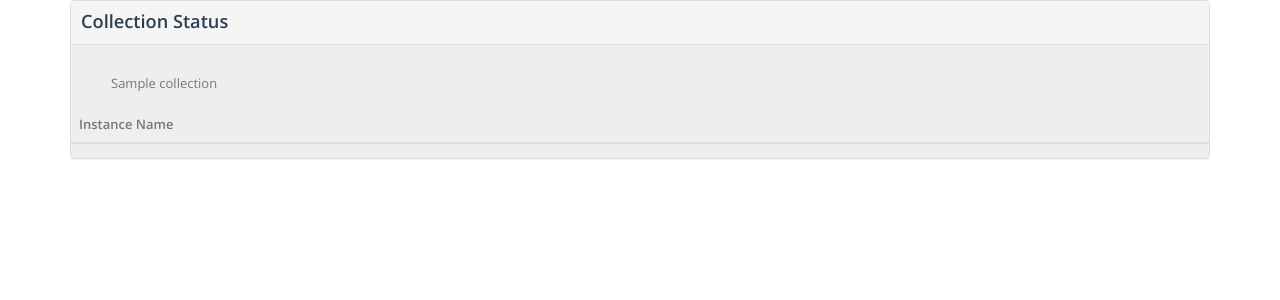
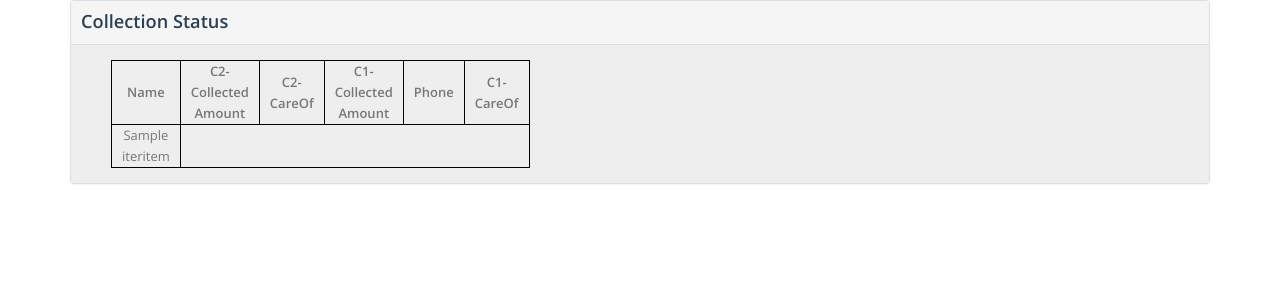
Before and after one commit to shajeerk/FlaskMongDB, a Flask app: page /collections_status in a window 1280 px wide. Shown: the part 181-481 px from the top of the page. Run offline with Flask 2, Linux system fonts and the light colour scheme; the visitor is signed in with stand-in values (Sample User, id 1); a database or web service that is not in the repository returns one stand-in record (values such as "Sample title"); lists and menus that the app fills with data are empty; some libraries are stand-ins or nearby versions; some web fonts are replaced.

Commit message:
[MOD]: Collection Status

```diff
--- a/templates/collection_status.html
+++ b/templates/collection_status.html
@@ -81,6 +81,15 @@
                 <!-- /.row -->
             </div>
         </div>
+
+        <style>
+			table, th, td {
+    		border: 1px solid black;
+    		padding-left: 10px;
+    		padding-right: 10px;
+    		text-align: center;
+			}
+	   </style>
         <!-- /.container -->
         <!-- /.main-nav -->
     </header>
@@ -91,23 +100,28 @@
                 <div class="panel-heading">
                     <span class="heading">Collection Status</span>
                 </div>
-                <div class="panel-body grey-color">
+                <div class="panel-body grey-color" style="padding-left: 40px;>
                     <div class="row">
-                        <table class="table table-striped" id="myTable">
-                            <thead>
+                     	<table id="table table-striped" width="350px">
+                             	  <tr>
+                             			<th>Name</th>
+	                                    <th>C2-Collected Amount</th>
+	                                    <th>C2-CareOf</th>
+	                                    <th>C1-Collected Amount</th>
+	                                    <th>Phone</th>
+	                                    <th>C1-CareOf</th>
+								  </tr>
+
+ 								{% for value in collections %}
                                 <tr>
-                                    <th>Instance Name</th>
-                                </tr>
-                            </thead>
-
-                            <tbody>
-                                {% for value in collections %}
-                                <tr>
-                                    <ul>{{value}}</ul>
+                                	{% for k,v in value.iteritems() %}
+                                    <td>{{v}}</td>
+                                    {% endfor %}
                                 </tr>
                                 {% endfor %}
-                            </tbody>
-                        </table>
+
+						</table>
+
 
                     </div>
                 </div>
```
